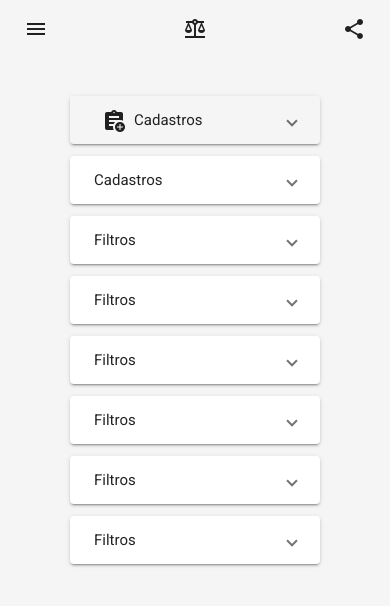
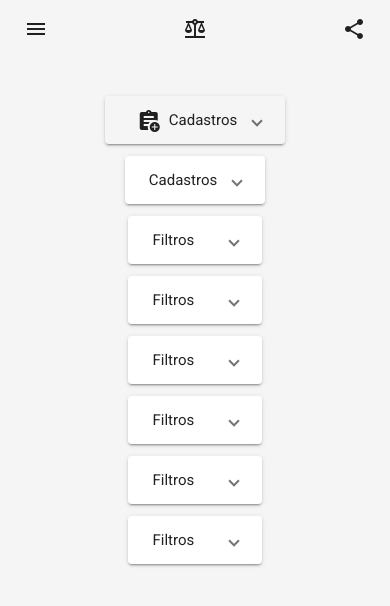
Before and after one commit to PedroHenrique0121/study-front-end, an Angular app: page / in a window 390 px wide. Both pictures are taken after a click on the button "menu". Shown: the top 606 px of the page. Built offline with nearby package versions, Linux system fonts and the light colour scheme.

Commit message:
alterado o tamnho do acordeon e mais uma vez mudado o layoute do app na versão mobile

```diff
--- a/src/app/componentes/sidebar/sidebar.component.css
+++ b/src/app/componentes/sidebar/sidebar.component.css
@@ -55,7 +55,7 @@
     display: flex;
     margin-top: 40px;
     width: 250px;
-    height: 300px;
+    height: 100vh;
     flex-direction: column;
     align-items: center;
 
@@ -121,6 +121,35 @@
     .side.s {
         width: 100vw;
     }
+
+    .containerItens {
+
+        display: flex;
+        margin-top: 40px;
+        width: 280px;
+        height: 100vh;
+        flex-direction: column;
+        align-items: center;
+
+
+    }
+    .containerItens li {
+
+        display: flex;
+
+        list-style: none;
+        width: 100%;
+        height: 30px;
+        align-items: center;
+        justify-content: flex-start;
+        padding-bottom: 5px;
+        padding-top: 5px;
+
+        cursor: pointer;
+
+    }
+
+
 
         /* display: flex;
         position: fixed;
@@ -212,7 +241,7 @@
 
 .mat-expansion-panel-header {
     height: 48px;
-    width: 250px;
+
     border-bottom: 10px;
 }
 
@@ -222,11 +251,12 @@
     margin-bottom: 12px;
 }
 
-.mat-expansion-panel-body {
-    padding: 0 0px 0px;
+
+
+.mat-expansion-panel {
+
+
 }
-
-.mat-expansion-panel {}
 
 .mat-card {
     transition: box-shadow 280ms cubic-bezier(0.4, 0, 0.2, 1);
@@ -239,5 +269,5 @@
 
 .mat-expansion-panel-header.mat-expanded {
     height: 50px;
-    width: 250px;
+
 }
```
